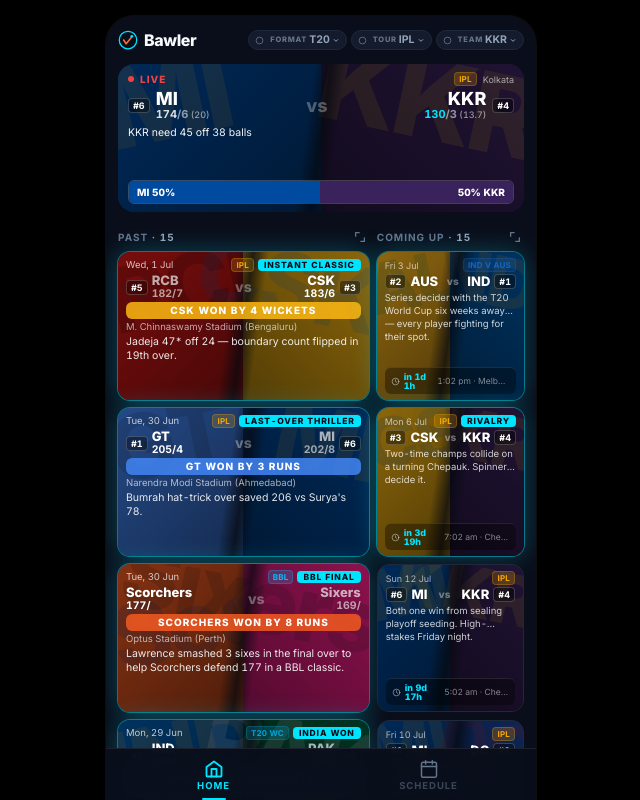
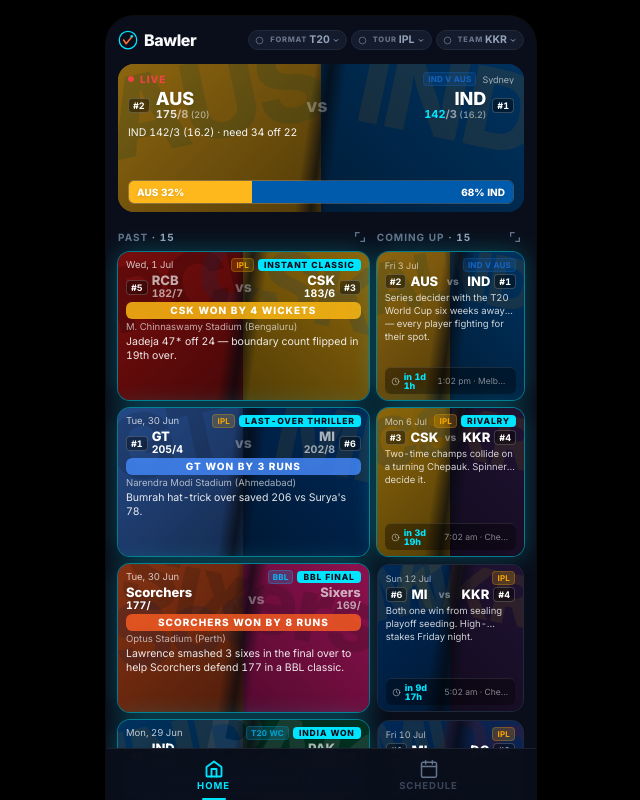
Before and after one commit to ishan401/bawler, a Next.js app: page / in a window 1280 px wide. Shown: the top 800 px of the page, without its empty margins (319-959 px from the left). Built offline with nearby package versions, Linux system fonts and the light colour scheme.

Commit message:
Home: sort live matches carousel by worldwide popularity

```diff
--- a/app/page.tsx
+++ b/app/page.tsx
@@ -288,7 +288,7 @@
 
 
       <section className="mt-1">
-        <LiveCarousel matches={ALL_LIVE_MATCHES} nextMatch={ALL_UPCOMING_MATCHES[0]} />
+        <LiveCarousel matches={byPopularity(ALL_LIVE_MATCHES)} nextMatch={byPopularity(ALL_UPCOMING_MATCHES)[0]} />
       </section>
 
       {isBooting ? (
```
